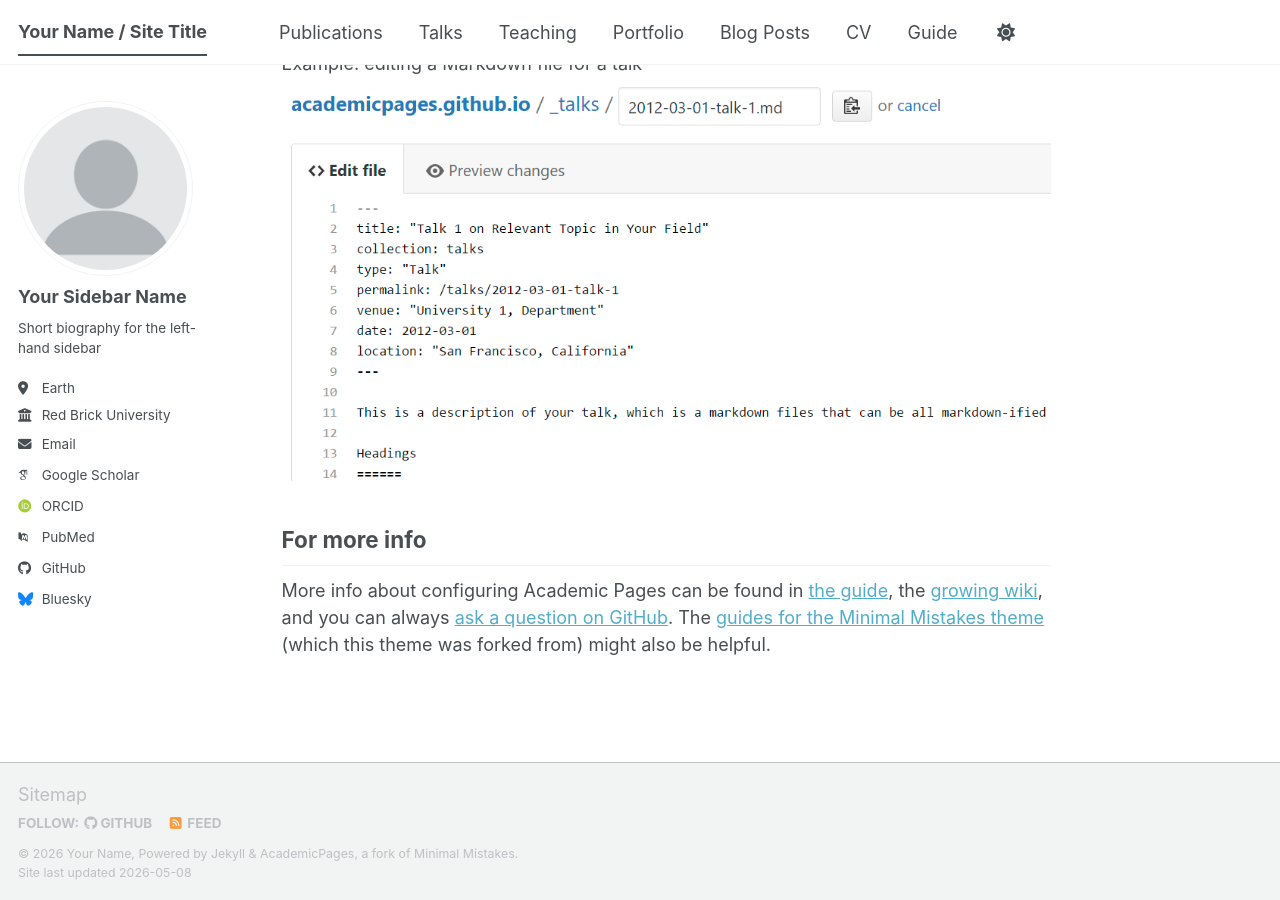
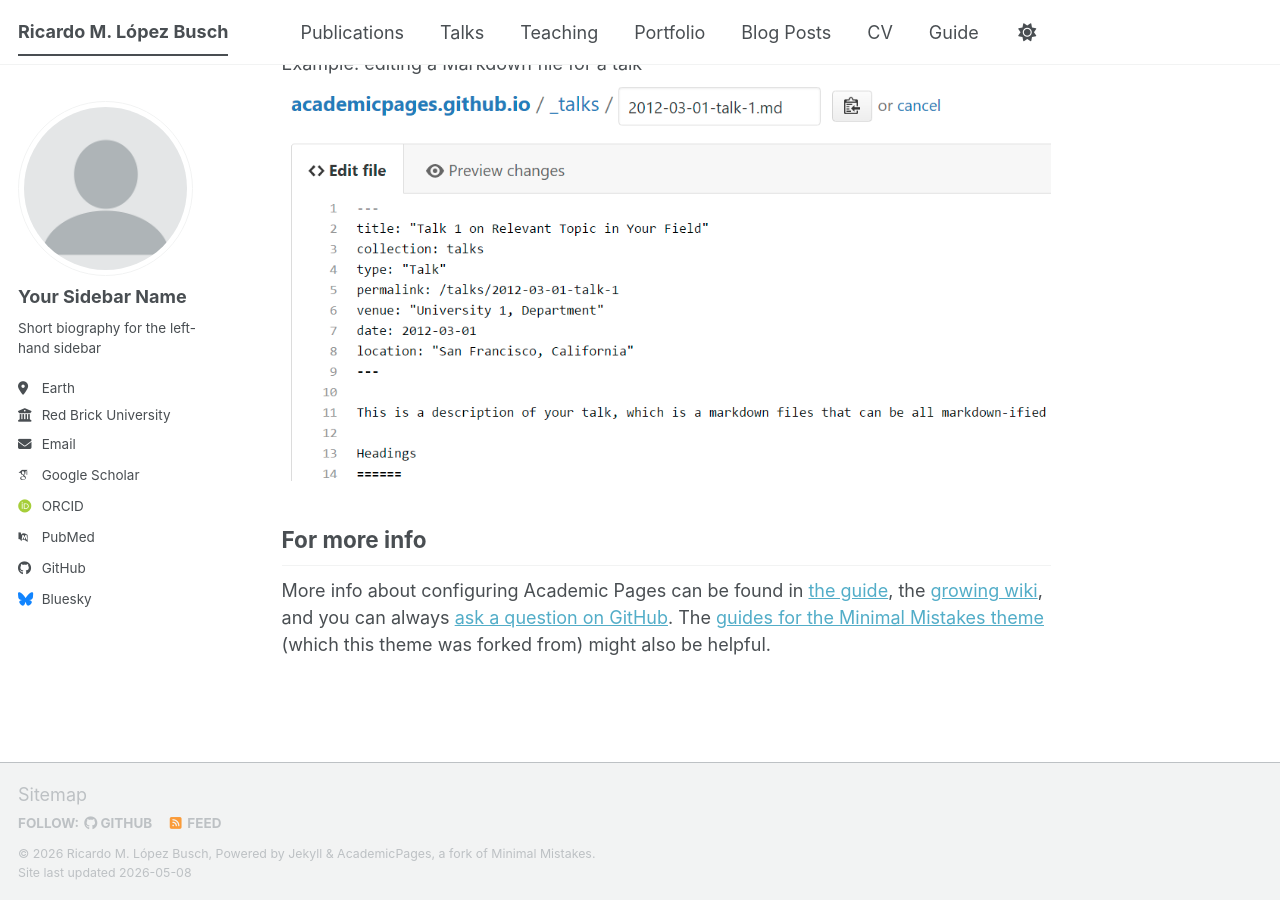
Before and after one commit to ricardomlb/ricardomlb.github.io, a Jekyll site: the page built from _pages/about.md, in a window 1280 px wide and 900 px high, scrolled down 2720 px. Built offline with Jekyll 4.4.1, drawn with Linux system fonts in a browser that asks for light colours; some web fonts are replaced; a script bundle is joined from its source files by our own code; library files that are not in the unit come from our copies.

Commit message:
first steps_config.yml

```diff
--- a/_config.yml
+++ b/_config.yml
@@ -9,11 +9,11 @@
 # Basic Site Settings
 locale                   : "en-US"
 site_theme               : "default" # The available themes options are "default", "air", "sunrise", "mint", "dirt" and "contrast"
-title                    : "Your Name / Site Title"
+title                    : "Ricardo M. López Busch"
 title_separator          : "-"
-name                     : &name "Your Name"
-description              : &description "Your Name's academic portfolio"   # Update this with a general description of your site, this is the default if not overridden by a page
-url                      : https://academicpages.github.io # The base hostname & protocol for your site e.g. "https://[your GitHub username].github.io",
+name                     : &name "Ricardo M. López Busch"
+description              : &description "This website contains information about my profesional profile."   # Update this with a general description of your site, this is the default if not overridden by a page
+url                      : https://academicpages.github.io # The base hostname & protocol for your site e.g. "https://ricardomlb.github.io",
                                                            # or if you already have some other page hosted on Github then use "https://[your GitHub username].github.io/[Your Repo Name]"
 baseurl                  : "" # the subpath of your site, e.g. "/blog"
 repository               : "academicpages/academicpages.github.io"
```
